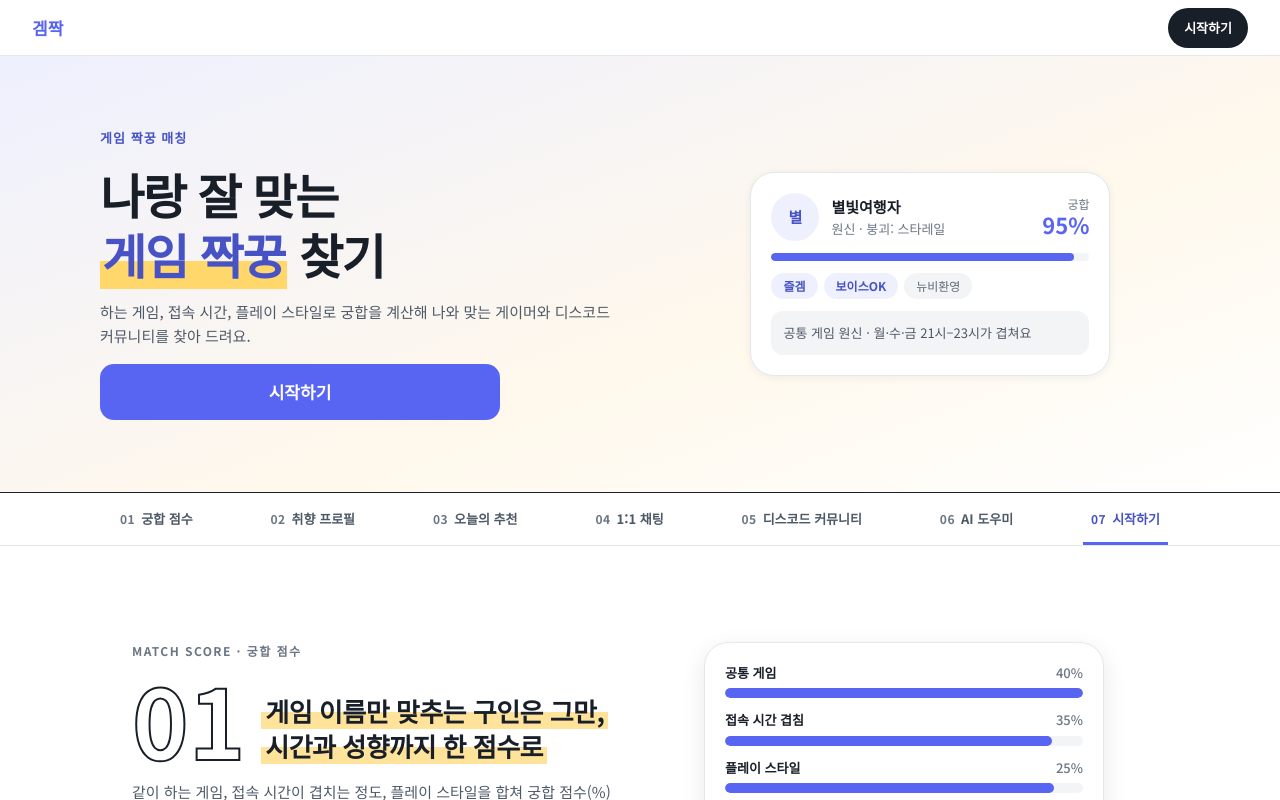
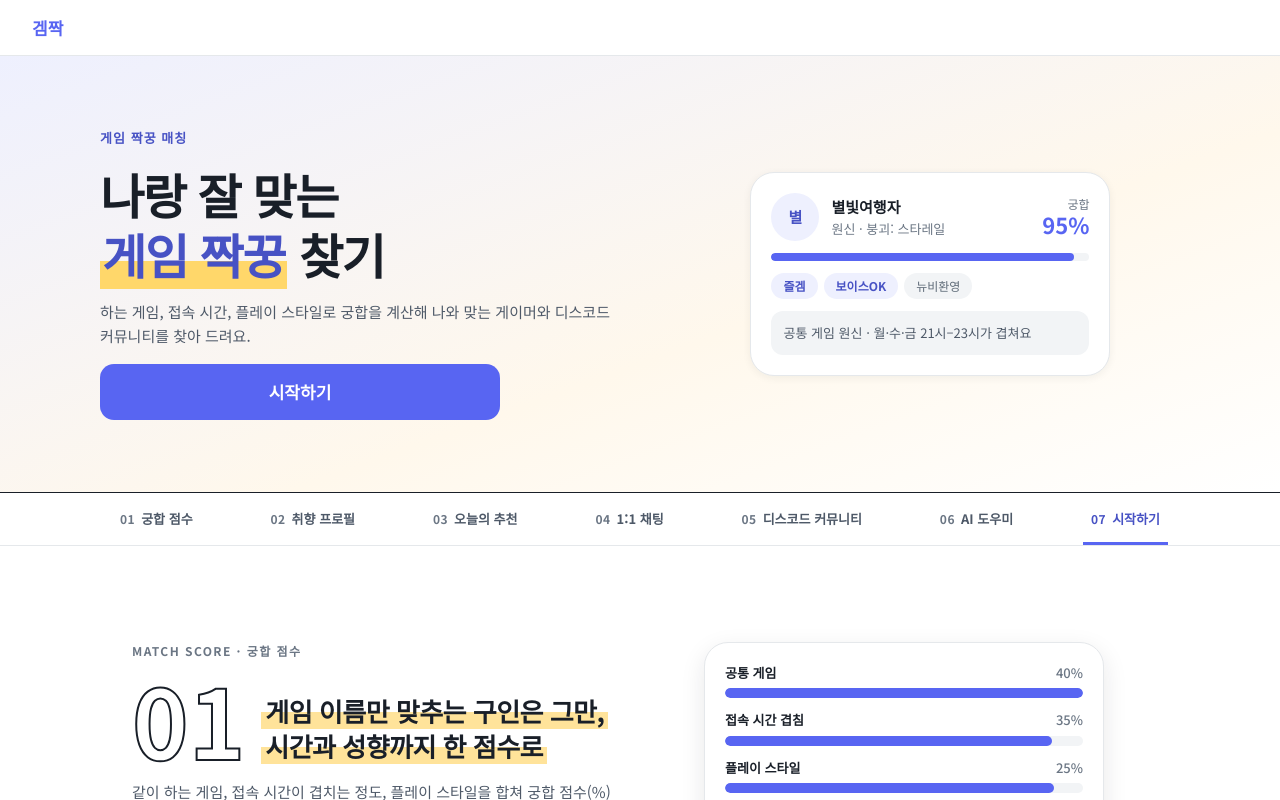
Before and after one commit to Susucorn/gemjjak, a React (Vite) app: page /login in a window 1280 px wide. Shown: the top 800 px of the page. Built offline with nearby package versions, Linux system fonts and the light colour scheme; no server answers.

Commit message:
Remove the header start button from the landing page
Co-Authored-By: Claude Opus 5.5 <noreply@anthropic.com>

```diff
--- a/src/pages/Login.jsx
+++ b/src/pages/Login.jsx
@@ -17,7 +17,7 @@ import {
 import styles from './landing/Landing.module.css'
 
 // 첫 화면은 겜짝이 무엇을 해 주는지 스크롤하며 차례로 보여 주는 소개 페이지다.
-// 로그인 버튼은 맨 아래(07 시작하기)에만 있고, 상단 헤더와 히어로의 [시작하기]는 그곳으로 이동한다.
+// 로그인 버튼은 맨 아래(07 시작하기)에만 있고, 히어로의 [시작하기]와 목차의 07은 그곳으로 이동한다.
 const FEATURES = [
   {
     id: 'score',
@@ -280,9 +280,6 @@ export function Login() {
         <a href="#top" className={styles.logo}>
           겜짝
         </a>
-        <a href="#start" className={styles.topCta}>
-          시작하기
-        </a>
       </header>
 
       <main>
@@ -300,7 +297,7 @@ export function Login() {
             </p>
             {/* 로그인에 실패하면 이 화면 맨 위로 돌아오므로 오류 안내는 여기에도 보여 준다. */}
             {alerts}
-            {/* 로그인 버튼은 맨 아래 07 시작하기에만 둔다. 상단 헤더의 [시작하기]와 같은 곳으로 간다. */}
+            {/* 로그인 버튼은 맨 아래 07 시작하기에만 둔다. */}
             <a href="#start" className={styles.heroCta}>
               시작하기
             </a>
--- a/src/pages/landing/Landing.module.css
+++ b/src/pages/landing/Landing.module.css
@@ -34,19 +34,6 @@
 .logo {
   color: var(--color-primary);
   font-size: var(--font-size-lg);
-  font-weight: 700;
-  text-decoration: none;
-}
-
-.topCta {
-  display: inline-flex;
-  align-items: center;
-  min-height: 40px;
-  padding: 0 var(--space-4);
-  border-radius: var(--radius-chip);
-  background: var(--color-text-primary);
-  color: var(--color-bg);
-  font-size: var(--font-size-sm);
   font-weight: 700;
   text-decoration: none;
 }
```
